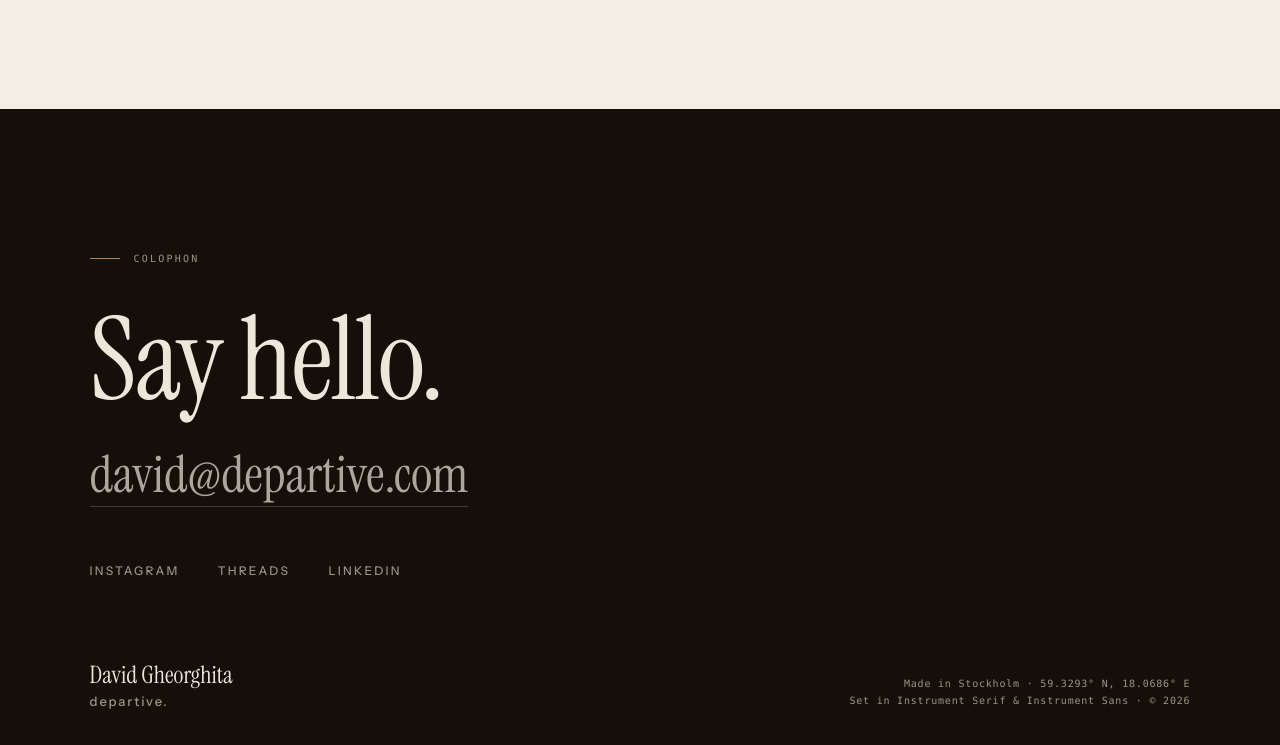
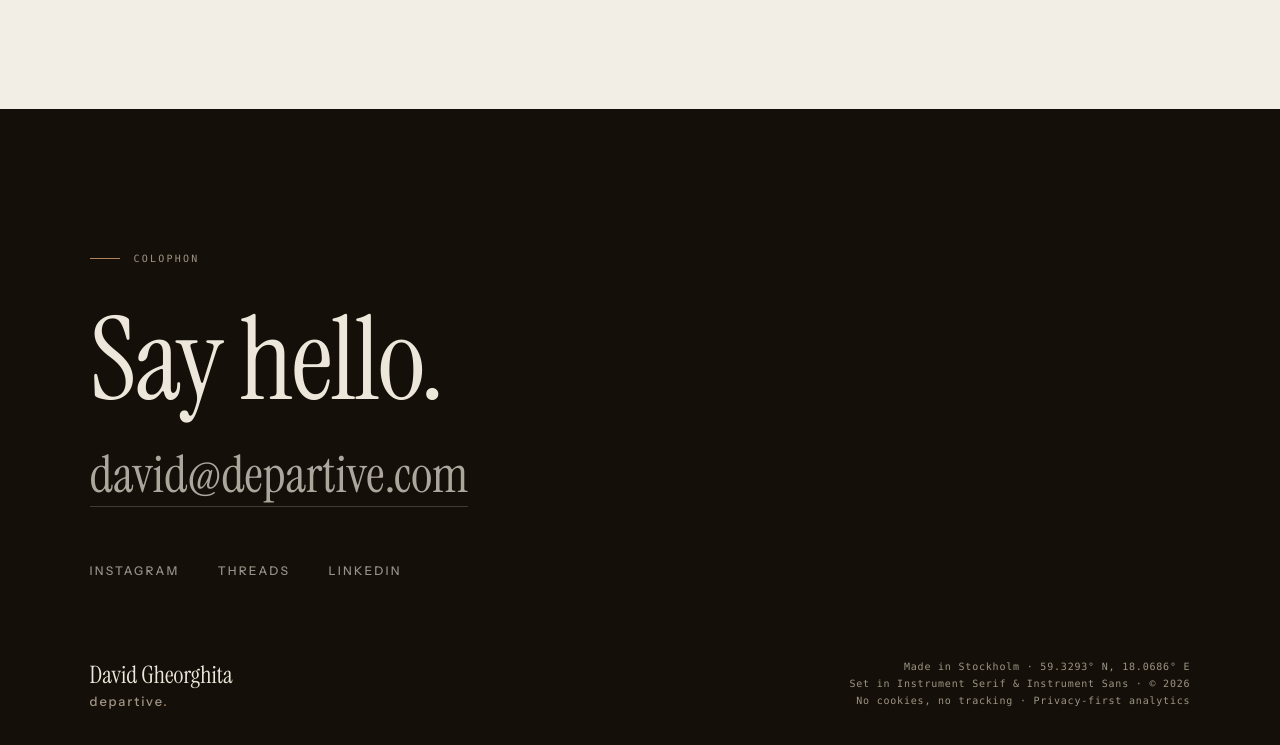
Before and after one commit to departive/departive-site, a plain HTML site: page index.html in a window 1280 px wide. Shown: the part 9899-10644 px from the top of the page. Drawn offline with nearby package versions, Linux system fonts and the light colour scheme.

Commit message:
colophon: privacy-friendly analytics note

```diff
--- a/index.html
+++ b/index.html
@@ -421,7 +421,7 @@
         <span style="font-family:var(--serif); font-size:24px; line-height:1; color:var(--onDark);">David Gheorghita</span>
         <span style="font-family:var(--sans); font-weight:500; font-size:13px; letter-spacing:0.14em; color:var(--muted);">departive<span style="color:var(--accent);">.</span></span>
       </div>
-      <span data-colophon-meta style="font-family:var(--mono); font-size:10px; letter-spacing:0.08em; line-height:1.7; color:var(--muted); text-align:right;">Made in Stockholm · 59.3293° N, 18.0686° E<br>Set in Instrument Serif & Instrument Sans · © 2026</span>
+      <span data-colophon-meta style="font-family:var(--mono); font-size:10px; letter-spacing:0.08em; line-height:1.7; color:var(--muted); text-align:right;">Made in Stockholm · 59.3293° N, 18.0686° E<br>Set in Instrument Serif & Instrument Sans · © 2026<br>No cookies, no tracking · Privacy-first analytics</span>
     </div>
   </section>
 
@@ -604,5 +604,6 @@ class Component extends DCLogic {
   onScroll();
 })();
 </script>
+<!-- Cloudflare Web Analytics --><script defer src='https://static.cloudflareinsights.com/beacon.min.js' data-cf-beacon='{"token": "c047124e146642d3ae6f3721e30f48ed"}'></script><!-- End Cloudflare Web Analytics -->
 </body>
 </html>
```
